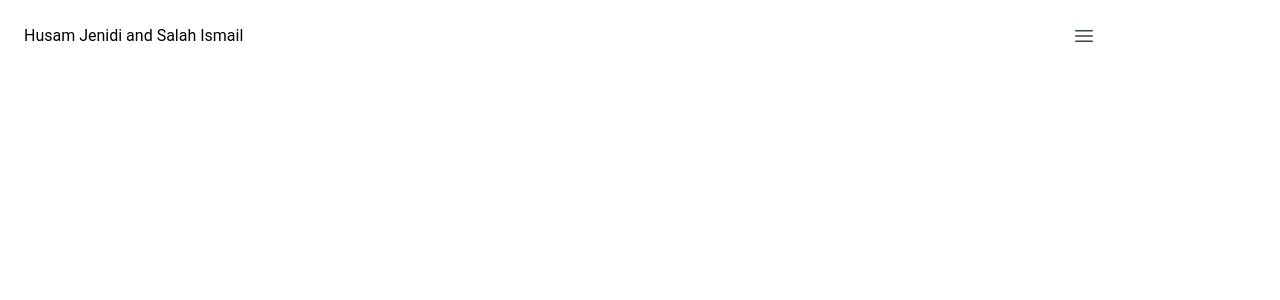
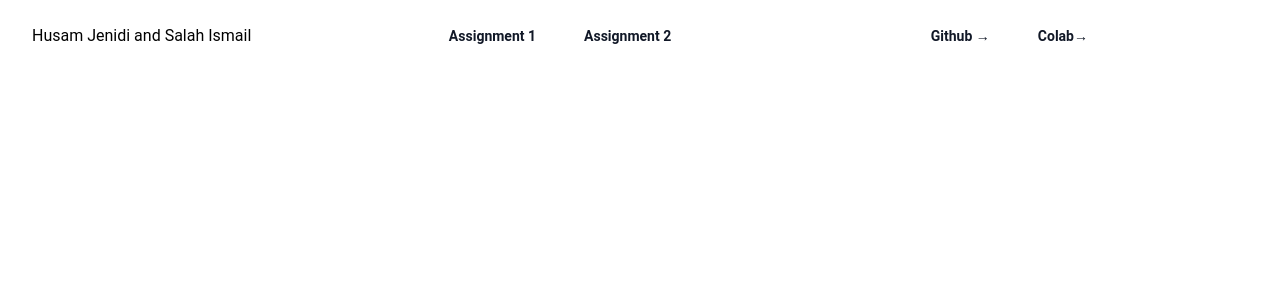
Before and after one commit to salah-ismail93/DataVisualization, a Vue app: page / in a window 1280 px wide. Shown: the top 300 px of the page. Built offline with nearby package versions, Linux system fonts and the light colour scheme.

Commit message:
fix the header component

```diff
--- a/src/components/HeaderComponent.vue
+++ b/src/components/HeaderComponent.vue
@@ -4,36 +4,29 @@
         <div class="flex lg:flex-1">
           <router-link to="/">Husam Jenidi and Salah Ismail</router-link>
         </div>
-
-             <!-- side bar-->
         <div class="flex lg:hidden">
-                <button type="button" class="-m-2.5 inline-flex items-center justify-center rounded-md p-2.5 text-gray-700">
+          <button type="button" class="-m-2.5 inline-flex items-center justify-center rounded-md p-2.5 text-gray-700" @click="mobileMenuOpen = true">
             <span class="sr-only">Open main menu</span>
-                    <svg class="h-6 w-6" fill="none" viewBox="0 0 24 24" stroke-width="1.5" stroke="currentColor"
-                        aria-hidden="true">
-                        <path stroke-linecap="round" stroke-linejoin="round"
-                            d="M3.75 6.75h16.5M3.75 12h16.5m-16.5 5.25h16.5" />
-                    </svg>
+            <Bars3Icon class="h-6 w-6" aria-hidden="true" />
           </button>
         </div>
         <div class="hidden lg:flex lg:gap-x-12">
           <router-link class="text-sm font-semibold leading-6 text-gray-900" to="/AssignmentOne">Assignment 1</router-link>
           <router-link class="text-sm font-semibold leading-6 text-gray-900" to="/AssignmentTwo">Assignment 2</router-link>
+        </div>
+        <div class="hidden lg:flex lg:gap-x-12 lg:flex-1 lg:justify-end">
             <a href="https://github.com/salah-ismail93/Datavisualization" target="_blank" class="text-sm font-semibold leading-6 text-gray-900"> Github <span aria-hidden="true">&rarr;</span></a>
-                <a href="https://colab.research.google.com/drive/1vY9JxPZKnyzf3IUrQeLZjeftFMdwIrE-#scrollTo=yqYbJfV08k4V" target="_blank" class="text-sm font-semibold leading-6 text-gray-900">Data processing and manipulation<span aria-hidden="true">&rarr;</span></a>
+            <a href="https://colab.research.google.com/drive/1vY9JxPZKnyzf3IUrQeLZjeftFMdwIrE-#scrollTo=yqYbJfV08k4V" target="_blank" class="text-sm font-semibold leading-6 text-gray-900">Colab<span aria-hidden="true">&rarr;</span></a>
         </div>
       </nav>
-        <!-- Mobile menu, show/hide based on menu open state. -->
-        <div class="lg:hidden" v-if="isSidebarOpen" role="dialog" aria-modal="true">
-            <div
-                class="fixed inset-y-0 right-0 z-10 w-full overflow-y-auto bg-white px-6 py-6 sm:max-w-sm sm:ring-1 sm:ring-gray-900/10">
+      <Dialog as="div" class="lg:hidden" @close="mobileMenuOpen = false" :open="mobileMenuOpen">
+        <div class="fixed inset-0 z-10" />
+        <DialogPanel class="fixed inset-y-0 right-0 z-10 w-full overflow-y-auto bg-white px-6 py-6 sm:max-w-sm sm:ring-1 sm:ring-gray-900/10">
           <div class="flex items-center justify-between">
-                    <button type="button" class="-m-2.5 rounded-md p-2.5 text-gray-700" @click="toggleSidebar">
+            <router-link to="/">Husam Jenidi and Salah Ismail</router-link>
+            <button type="button" class="-m-2.5 rounded-md p-2.5 text-gray-700" @click="mobileMenuOpen = false">
               <span class="sr-only">Close menu</span>
-                        <svg class="h-6 w-6" fill="none" viewBox="0 0 24 24" stroke-width="1.5" stroke="currentColor"
-                            aria-hidden="true">
-                            <path stroke-linecap="round" stroke-linejoin="round" d="M6 18L18 6M6 6l12 12" />
-                        </svg>
+              <XMarkIcon class="h-6 w-6" aria-hidden="true" />
             </button>
           </div>
           <div class="mt-6 flow-root">
@@ -54,25 +47,17 @@
               </div>
             </div>
           </div>
-            </div>
-        </div>
+        </DialogPanel>
+      </Dialog>
     </header>
   </template>
 
-<script>
-export default {
-    name: 'HeaderComponent',
-    data() {
-        return {
-            isSidebarOpen: false,  // Tracks the state of the sidebar
-        };
-    },
-    methods: {
-        toggleSidebar() {
-            this.isSidebarOpen = !this.isSidebarOpen;  // Toggles the state of the sidebar
-        },
-    },
-}
+<script setup>
+import { ref } from 'vue'
+import { Dialog, DialogPanel } from '@headlessui/vue'
+import { Bars3Icon, XMarkIcon } from '@heroicons/vue/24/outline'
+
+const mobileMenuOpen = ref(false)
 
 </script>
 
--- a/tailwind.config.js
+++ b/tailwind.config.js
@@ -18,6 +18,8 @@ module.exports = {
     screens:{
       sm:"640px",
       md:"768px",
+      lg: '960px',
+      xl: '1280px',
     }
   },
   plugins: [],
```
Lines whose indentation alone changed are shown as unchanged.
